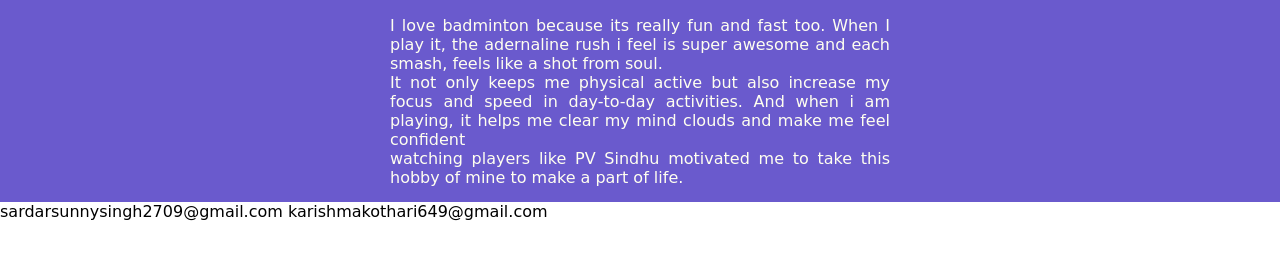
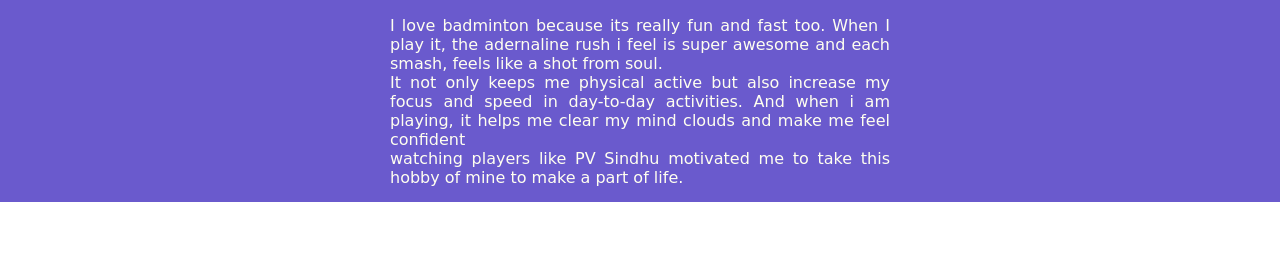
Before and after one commit to karishmakothari649/Badminton, a plain HTML site: page index.html in a window 1280 px wide. Shown: the part 446-706 px from the top of the page. Drawn offline with Linux system fonts and the light colour scheme; a web font is replaced by a local one.

Commit message:
Update index.html

```diff
--- a/index.html
+++ b/index.html
@@ -18,7 +18,3 @@
     </div>
 </body>
 </html>
-
-sardarsunnysingh2709@gmail.com
-
-karishmakothari649@gmail.com
```
